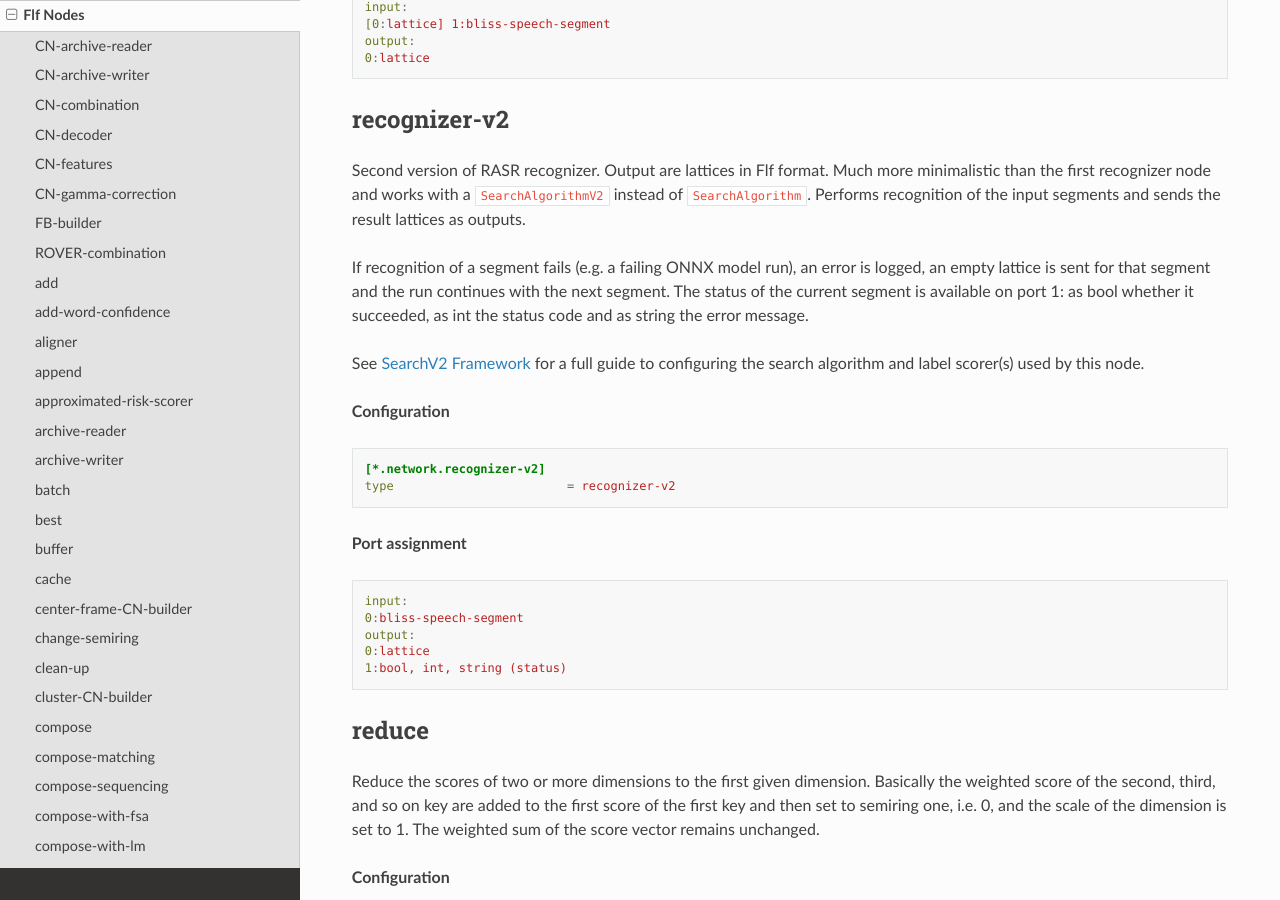
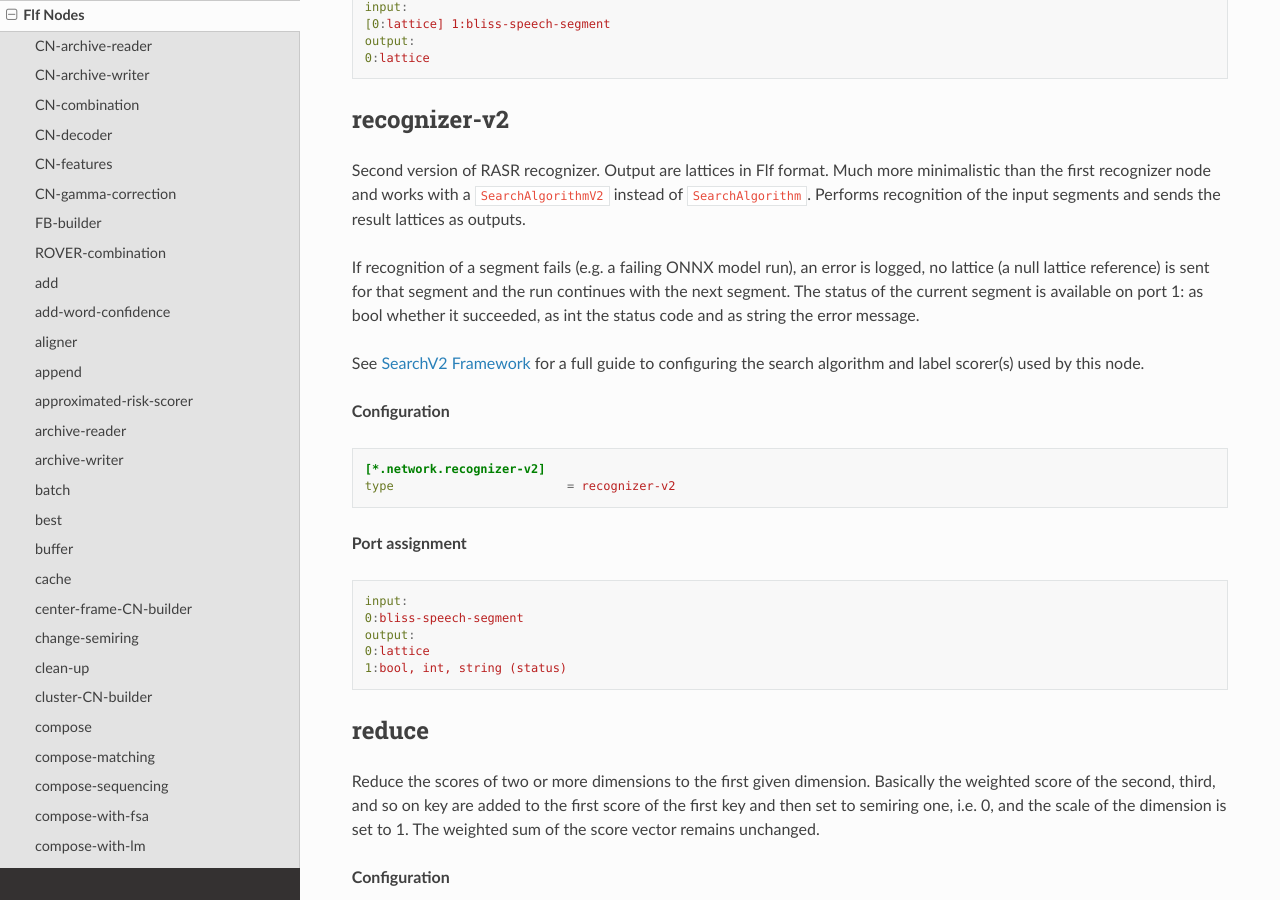
Before and after one commit to rwth-i6/rasr, a Sphinx documentation site: the page built from doc/flf_nodes.rst, in a window 1280 px wide and 900 px high, scrolled down 45965 px. Built offline with Sphinx 7.4.7 and the Read the Docs theme 3.1.0, drawn with Linux system fonts in a browser that asks for light colours.

Commit message:
Describe a failed RecognizerV2 segment as sending no lattice
For a failed segment, `sendLattice` returns a null lattice reference, not
an empty lattice. Say so in the node documentation and help text.

Co-Authored-By: Claude Opus 5.5 <noreply@anthropic.com>

```diff
--- a/doc/flf_nodes.rst
+++ b/doc/flf_nodes.rst
@@ -2905,9 +2905,9 @@ and works with a ``SearchAlgorithmV2`` instead of
 ``SearchAlgorithm``. Performs recognition of the input segments
 and sends the result lattices as outputs.
 
-If recognition of a segment fails (e.g. a failing ONNX model run), an error is logged, an empty lattice is sent
-for that segment and the run continues with the next segment. The status of the current segment is available on
-port 1: as bool whether it succeeded, as int the status code and as string the error message.
+If recognition of a segment fails (e.g. a failing ONNX model run), an error is logged, no lattice (a null lattice
+reference) is sent for that segment and the run continues with the next segment. The status of the current segment
+is available on port 1: as bool whether it succeeded, as int the status code and as string the error message.
 
 See :doc:`search_v2` for a full guide to configuring the search algorithm and label scorer(s) used by this node.
 
```
Also changed, not shown: 1 other file.
